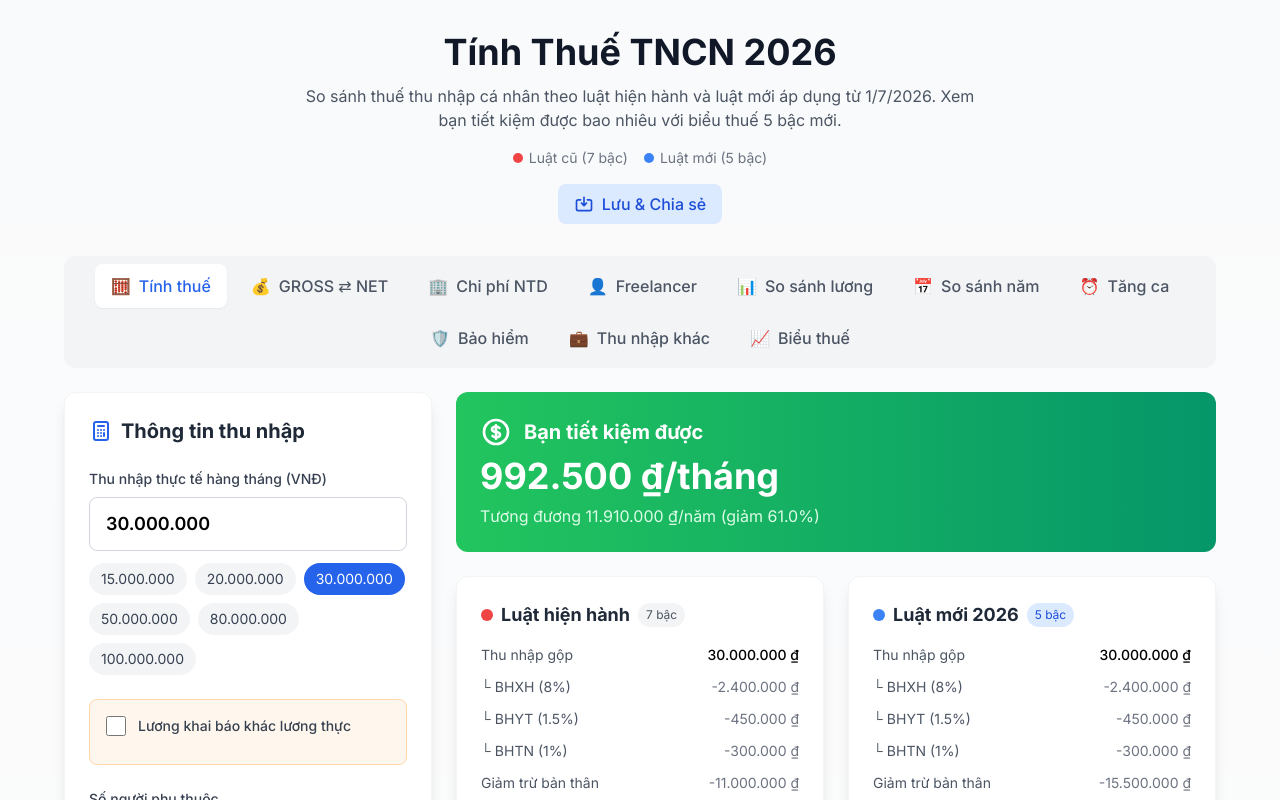
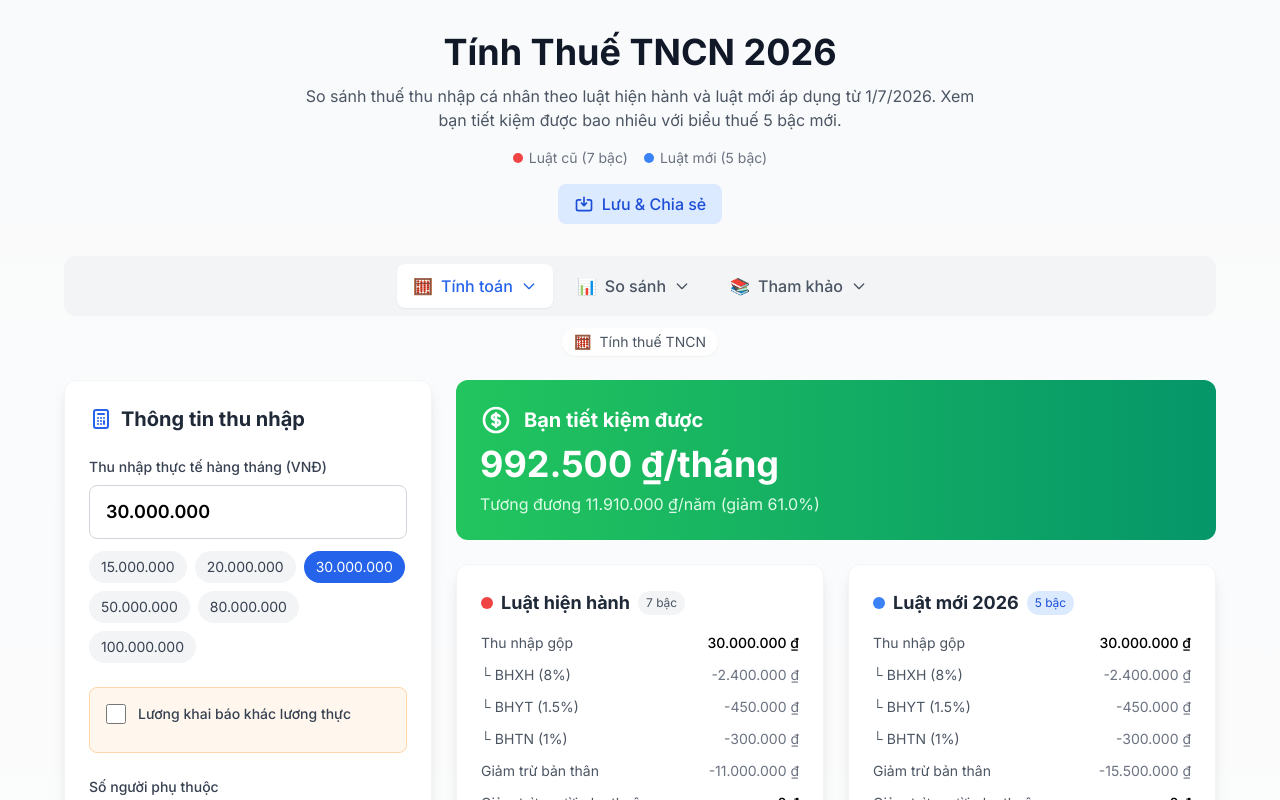
Before and after one commit to googlesky/thue-2026, a Next.js app: page / in a window 1280 px wide. Shown: the top 800 px of the page. Built offline with nearby package versions, Linux system fonts and the light colour scheme.

Commit message:
Reorganize tabs into grouped dropdown navigation
- Group tabs into 3 categories: Tính toán, So sánh, Tham khảo
- Add dropdown menus for each group
- Show current tab indicator below navigation
- Cleaner UI with fewer visible buttons

```diff
--- a/src/app/page.tsx
+++ b/src/app/page.tsx
@@ -13,6 +13,7 @@ import EmployerCostCalculator from '@/components/EmployerCostCalculator';
 import { FreelancerComparison } from '@/components/FreelancerComparison';
 import { SalaryComparison } from '@/components/SalaryComparison';
 import OvertimeCalculator from '@/components/OvertimeCalculator';
+import TabNavigation, { type TabType } from '@/components/TabNavigation';
 import { SaveShareButton } from '@/components/SaveShare';
 import {
   calculateOldTax,
@@ -38,8 +39,6 @@ import {
 } from '@/lib/snapshotTypes';
 import { decodeSnapshot, decodeLegacyURLParams } from '@/lib/snapshotCodec';
 import { createDefaultCompanyOffer } from '@/lib/salaryComparisonCalculator';
-
-type TabType = 'calculator' | 'gross-net' | 'employer-cost' | 'freelancer' | 'salary-compare' | 'yearly' | 'overtime' | 'insurance' | 'other-income' | 'table';
 
 const defaultSharedState: SharedTaxState = {
   grossIncome: 30_000_000,
@@ -211,19 +210,6 @@ export default function Home() {
     ? calculateOtherIncomeTax(sharedState.otherIncome)
     : null;
 
-  const tabs = [
-    { id: 'calculator' as TabType, label: 'Tính thuế', icon: '🧮' },
-    { id: 'gross-net' as TabType, label: 'GROSS ⇄ NET', icon: '💰' },
-    { id: 'employer-cost' as TabType, label: 'Chi phí NTD', icon: '🏢' },
-    { id: 'freelancer' as TabType, label: 'Freelancer', icon: '👤' },
-    { id: 'salary-compare' as TabType, label: 'So sánh lương', icon: '📊' },
-    { id: 'yearly' as TabType, label: 'So sánh năm', icon: '📅' },
-    { id: 'overtime' as TabType, label: 'Tăng ca', icon: '⏰' },
-    { id: 'insurance' as TabType, label: 'Bảo hiểm', icon: '🛡️' },
-    { id: 'other-income' as TabType, label: 'Thu nhập khác', icon: '💼' },
-    { id: 'table' as TabType, label: 'Biểu thuế', icon: '📈' },
-  ];
-
   return (
     <main className="min-h-screen py-8 px-4">
       <div className="max-w-6xl mx-auto">
@@ -256,25 +242,8 @@ export default function Home() {
           </div>
         </header>
 
-        {/* Tabs */}
-        <div className="mb-6">
-          <div className="flex flex-wrap justify-center gap-2 bg-gray-100 p-2 rounded-xl">
-            {tabs.map((tab) => (
-              <button
-                key={tab.id}
-                onClick={() => setActiveTab(tab.id)}
-                className={`px-4 py-2.5 rounded-lg font-medium transition-all flex items-center gap-2 ${
-                  activeTab === tab.id
-                    ? 'bg-white text-primary-600 shadow-sm'
-                    : 'text-gray-600 hover:bg-gray-50'
-                }`}
-              >
-                <span>{tab.icon}</span>
-                <span className="hidden sm:inline">{tab.label}</span>
-              </button>
-            ))}
-          </div>
-        </div>
+        {/* Tab Navigation */}
+        <TabNavigation activeTab={activeTab} onTabChange={setActiveTab} />
 
         {/* Tab Content */}
         {activeTab === 'calculator' && (
--- /dev/null
+++ b/src/components/TabNavigation.tsx
@@ -0,0 +1,209 @@
+'use client';
+
+import { useState, useRef, useEffect } from 'react';
+
+export type TabType =
+  | 'calculator'
+  | 'gross-net'
+  | 'overtime'
+  | 'employer-cost'
+  | 'freelancer'
+  | 'salary-compare'
+  | 'yearly'
+  | 'insurance'
+  | 'other-income'
+  | 'table';
+
+interface TabItem {
+  id: TabType;
+  label: string;
+  icon: string;
+}
+
+interface TabGroup {
+  id: string;
+  label: string;
+  icon: string;
+  tabs: TabItem[];
+}
+
+const TAB_GROUPS: TabGroup[] = [
+  {
+    id: 'calculate',
+    label: 'Tính toán',
+    icon: '🧮',
+    tabs: [
+      { id: 'calculator', label: 'Tính thuế TNCN', icon: '🧮' },
+      { id: 'gross-net', label: 'GROSS ⇄ NET', icon: '💰' },
+      { id: 'overtime', label: 'Lương tăng ca', icon: '⏰' },
+    ],
+  },
+  {
+    id: 'compare',
+    label: 'So sánh',
+    icon: '📊',
+    tabs: [
+      { id: 'salary-compare', label: 'So sánh offer', icon: '📊' },
+      { id: 'yearly', label: 'So sánh năm', icon: '📅' },
+      { id: 'freelancer', label: 'Freelancer vs Fulltime', icon: '👤' },
+      { id: 'employer-cost', label: 'Chi phí nhà tuyển dụng', icon: '🏢' },
+    ],
+  },
+  {
+    id: 'reference',
+    label: 'Tham khảo',
+    icon: '📚',
+    tabs: [
+      { id: 'insurance', label: 'Chi tiết bảo hiểm', icon: '🛡️' },
+      { id: 'other-income', label: 'Thu nhập khác', icon: '💼' },
+      { id: 'table', label: 'Biểu thuế suất', icon: '📈' },
+    ],
+  },
+];
+
+// Get all tab IDs for a group
+function getGroupTabIds(groupId: string): TabType[] {
+  const group = TAB_GROUPS.find((g) => g.id === groupId);
+  return group ? group.tabs.map((t) => t.id) : [];
+}
+
+// Find which group a tab belongs to
+function findTabGroup(tabId: TabType): TabGroup | undefined {
+  return TAB_GROUPS.find((group) => group.tabs.some((t) => t.id === tabId));
+}
+
+// Get tab info
+function getTabInfo(tabId: TabType): TabItem | undefined {
+  for (const group of TAB_GROUPS) {
+    const tab = group.tabs.find((t) => t.id === tabId);
+    if (tab) return tab;
+  }
+  return undefined;
+}
+
+interface TabNavigationProps {
+  activeTab: TabType;
+  onTabChange: (tab: TabType) => void;
+}
+
+export default function TabNavigation({ activeTab, onTabChange }: TabNavigationProps) {
+  const [openDropdown, setOpenDropdown] = useState<string | null>(null);
+  const dropdownRefs = useRef<Record<string, HTMLDivElement | null>>({});
+
+  // Close dropdown when clicking outside
+  useEffect(() => {
+    function handleClickOutside(event: MouseEvent) {
+      if (openDropdown) {
+        const ref = dropdownRefs.current[openDropdown];
+        if (ref && !ref.contains(event.target as Node)) {
+          setOpenDropdown(null);
+        }
+      }
+    }
+
+    document.addEventListener('mousedown', handleClickOutside);
+    return () => document.removeEventListener('mousedown', handleClickOutside);
+  }, [openDropdown]);
+
+  const handleTabClick = (tabId: TabType) => {
+    onTabChange(tabId);
+    setOpenDropdown(null);
+  };
+
+  const activeGroup = findTabGroup(activeTab);
+  const activeTabInfo = getTabInfo(activeTab);
+
+  return (
+    <div className="mb-6">
+      <div className="flex flex-wrap justify-center gap-2 bg-gray-100 p-2 rounded-xl">
+        {TAB_GROUPS.map((group) => {
+          const isGroupActive = group.tabs.some((t) => t.id === activeTab);
+          const isOpen = openDropdown === group.id;
+
+          return (
+            <div
+              key={group.id}
+              className="relative"
+              ref={(el) => {
+                dropdownRefs.current[group.id] = el;
+              }}
+            >
+              {/* Group button */}
+              <button
+                onClick={() => setOpenDropdown(isOpen ? null : group.id)}
+                className={`px-4 py-2.5 rounded-lg font-medium transition-all flex items-center gap-2 ${
+                  isGroupActive
+                    ? 'bg-white text-primary-600 shadow-sm'
+                    : 'text-gray-600 hover:bg-gray-50'
+                }`}
+              >
+                <span>{group.icon}</span>
+                <span className="hidden sm:inline">{group.label}</span>
+                <svg
+                  className={`w-4 h-4 transition-transform ${isOpen ? 'rotate-180' : ''}`}
+                  fill="none"
+                  stroke="currentColor"
+                  viewBox="0 0 24 24"
+                >
+                  <path
+                    strokeLinecap="round"
+                    strokeLinejoin="round"
+                    strokeWidth={2}
+                    d="M19 9l-7 7-7-7"
+                  />
+                </svg>
+              </button>
+
+              {/* Dropdown menu */}
+              {isOpen && (
+                <div className="absolute top-full left-0 mt-1 bg-white rounded-lg shadow-lg border border-gray-200 py-1 min-w-[200px] z-50">
+                  {group.tabs.map((tab) => (
+                    <button
+                      key={tab.id}
+                      onClick={() => handleTabClick(tab.id)}
+                      className={`w-full px-4 py-2.5 text-left flex items-center gap-3 transition-colors ${
+                        activeTab === tab.id
+                          ? 'bg-primary-50 text-primary-700'
+                          : 'text-gray-700 hover:bg-gray-50'
+                      }`}
+                    >
+                      <span>{tab.icon}</span>
+                      <span>{tab.label}</span>
+                      {activeTab === tab.id && (
+                        <svg
+                          className="w-4 h-4 ml-auto text-primary-600"
+                          fill="none"
+                          stroke="currentColor"
+                          viewBox="0 0 24 24"
+                        >
+                          <path
+                            strokeLinecap="round"
+                            strokeLinejoin="round"
+                            strokeWidth={2}
+                            d="M5 13l4 4L19 7"
+                          />
+                        </svg>
+                      )}
+                    </button>
+                  ))}
+                </div>
+              )}
+            </div>
+          );
+        })}
+      </div>
+
+      {/* Current tab indicator */}
+      {activeTabInfo && (
+        <div className="text-center mt-3">
+          <span className="inline-flex items-center gap-2 text-sm text-gray-600 bg-white px-3 py-1 rounded-full shadow-sm">
+            <span>{activeTabInfo.icon}</span>
+            <span>{activeTabInfo.label}</span>
+          </span>
+        </div>
+      )}
+    </div>
+  );
+}
+
+export { TAB_GROUPS, getTabInfo, findTabGroup };
```
